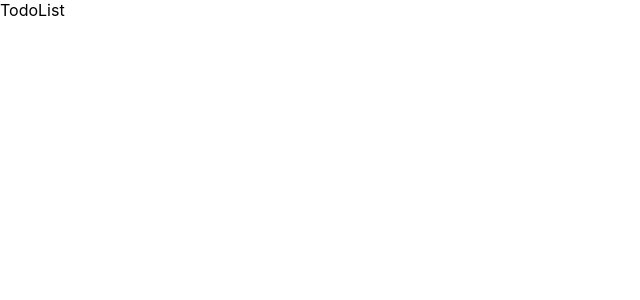
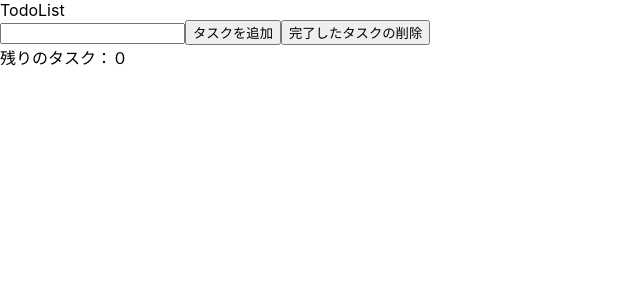
Before and after one commit to akopiyopiyo/todolist, a React (Create React App) app in the folder react-tutorial-youtube/: page / in a window 1280 px wide. Shown: the top 300 px of the page, without its empty margins (0-640 px from the left). Built offline with nearby package versions, Linux system fonts and the light colour scheme.

Commit message:
botton 追加

```diff
--- a/react-tutorial-youtube/src/App.js
+++ b/react-tutorial-youtube/src/App.js
@@ -5,6 +5,10 @@ function App() {
   return (
     <div >
       <TodoList />
+      <input type="text" />
+      <button>タスクを追加</button>
+      <button>完了したタスクの削除</button>
+      <div>残りのタスク：０</div>
     </div>
   );
 }
```
